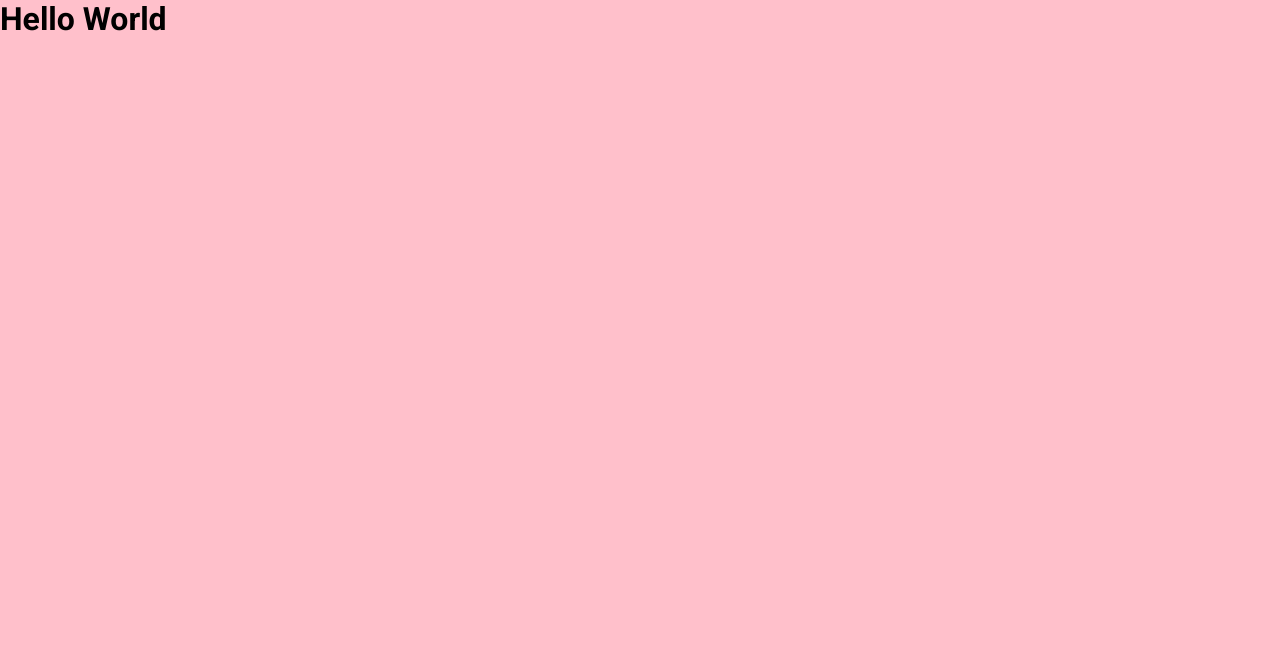
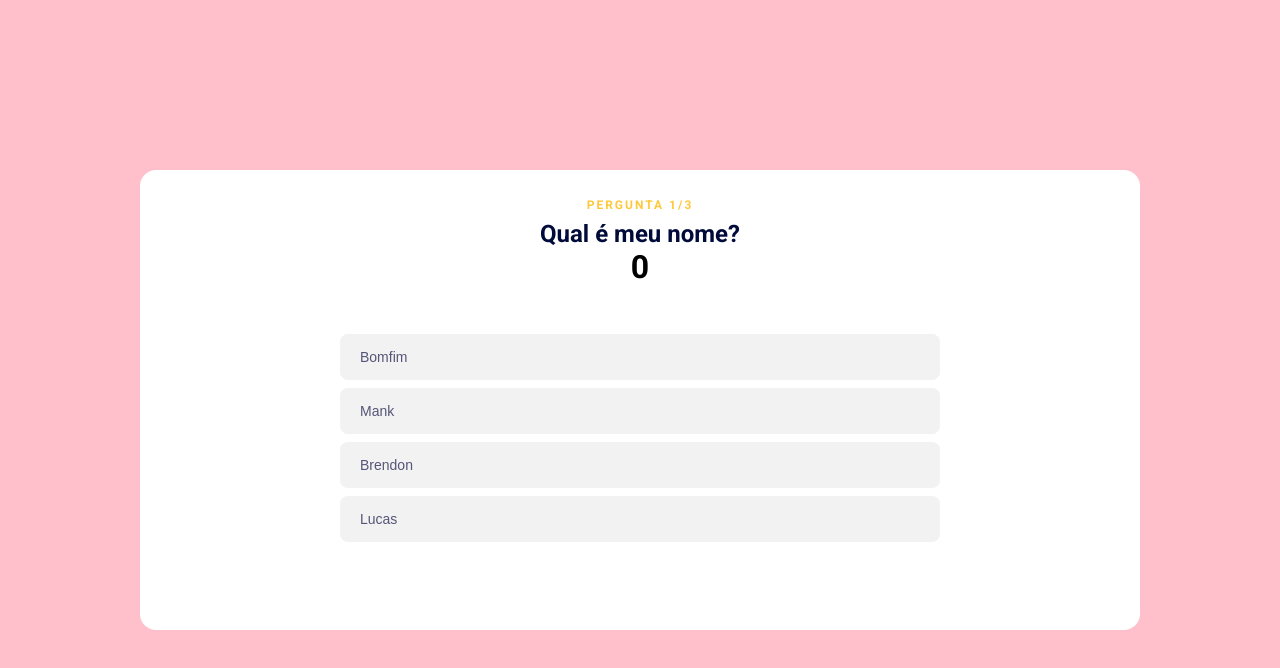
Before and after one commit to FubuBuiu/learning_React, a React (Vite) app: page / in a window 1280 px wide. Shown: the top 668 px of the page. Built offline with nearby package versions, Linux system fonts and the light colour scheme.

Commit message:
feat: create layout and button fuctionality

```diff
--- a/src/App.jsx
+++ b/src/App.jsx
@@ -1,6 +1,7 @@
 import "./styles/global.css";
+import { Quiz } from "./components/Quiz";
 function App() {
-  return <h1>Hello World</h1>;
+  return <Quiz />;
 }
 
 export default App;
--- /dev/null
+++ b/src/components/Answer/index.jsx
@@ -0,0 +1,19 @@
+import stylesAnswer from "./styles.module.css";
+import PropTypes from "prop-types";
+
+export function Answer({ answer, question, checkAnswer }) {
+  return (
+    <button
+      className={stylesAnswer.container}
+      onClick={(event) => checkAnswer(event, question, answer)}
+    >
+      {answer}
+    </button>
+  );
+}
+
+Answer.propTypes = {
+  answer: PropTypes.string,
+  question: PropTypes.object,
+  checkAnswer: PropTypes.func,
+};
--- /dev/null
+++ b/src/components/Answer/styles.module.css
@@ -0,0 +1,14 @@
+.container {
+  display: flex;
+  align-items: center;
+  background-color: #f2f2f2;
+  height: 46px;
+  width: 100%;
+  border: 0;
+  margin: 8px 0;
+  border-radius: 8px;
+  color: #565577;
+  font-size: 14px;
+  padding: 0 20px;
+  cursor: pointer;
+}
--- /dev/null
+++ b/src/components/Quiz/index.jsx
@@ -0,0 +1,74 @@
+import { useState } from "react";
+import styleQuiz from "./styles.module.css";
+import { Answer } from "../Answer";
+
+const QUESTIONS_MOCK = [
+  {
+    id: 1,
+    question: "Qual é meu nome?",
+    answers: ["Bomfim", "Mank", "Brendon", "Lucas"],
+    correctAnswer: "Brendon",
+  },
+  {
+    id: 2,
+    question: "Quantos anos Brendon tem?",
+    answers: ["23", "24", "25", "26"],
+    correctAnswer: "24",
+  },
+  {
+    id: 3,
+    question: "Qual é o apelido de Brendon?",
+    answers: ["Fubu", "Irineu", "Negueba", "Japa"],
+    correctAnswer: "Fubu",
+  },
+];
+
+export function Quiz() {
+  const currentQuestion = QUESTIONS_MOCK[0];
+
+  const [correctAnswerCounter, setCounter] = useState(0);
+  const [isQuestionAnswered, setIsQuestionAnswered] = useState(false);
+
+  function checkAnswer(event, question, answer) {
+    if (!isQuestionAnswered) {
+      const isCorrectAnswer = question.correctAnswer === answer;
+      const resultClassName = isCorrectAnswer
+        ? styleQuiz.correct
+        : styleQuiz.incorrect;
+
+      if (isCorrectAnswer) {
+        setIsQuestionAnswered(true);
+        setCounter(correctAnswerCounter + 1);
+      }
+
+      event.target.classList.toggle(resultClassName);
+    }
+  }
+
+  return (
+    <div className={styleQuiz.container}>
+      <div className={styleQuiz.card}>
+        <div className={styleQuiz.quiz}>
+          <header className={styleQuiz.quizHeader}>
+            <span className={styleQuiz.questionCount}>PERGUNTA 1/3</span>
+            <p className={styleQuiz.question}>{currentQuestion.question}</p>
+          </header>
+
+          <h1>{correctAnswerCounter}</h1>
+
+          <ul className={styleQuiz.answers}>
+            {currentQuestion.answers.map((answer) => (
+              <li key={answer} className={styleQuiz.answerItem}>
+                <Answer
+                  answer={answer}
+                  question={currentQuestion}
+                  checkAnswer={checkAnswer}
+                />
+              </li>
+            ))}
+          </ul>
+        </div>
+      </div>
+    </div>
+  );
+}
--- /dev/null
+++ b/src/components/Quiz/styles.module.css
@@ -0,0 +1,65 @@
+.container {
+  display: flex;
+  justify-content: center;
+  align-items: center;
+  height: 100%;
+}
+
+.card {
+  display: flex;
+  background-color: white;
+  border-radius: 16px;
+  max-width: 1000px;
+  width: 100%;
+}
+
+.quiz {
+  display: flex;
+  flex-direction: column;
+  justify-content: center;
+  align-items: center;
+  width: 100%;
+  height: 100%;
+  padding: 20px 20px 80px;
+}
+
+.quizHeader {
+  display: flex;
+  flex-direction: column;
+  align-items: center;
+  margin-top: 8px;
+}
+
+.questionCount {
+  font-weight: bold;
+  font-size: 12px;
+  color: #ffc83a;
+  letter-spacing: 2px;
+}
+
+.question {
+  color: #000b39;
+  font-size: 24px;
+  font-weight: bold;
+  margin-top: 8px;
+}
+
+.answers {
+  margin-top: 40px;
+  max-width: 600px;
+  width: 100%;
+}
+
+.answerItem {
+  list-style: none;
+}
+
+.correct {
+  border: 2px solid #4caf50 !important;
+  background-color: #e8f5e9 !important;
+}
+
+.incorrect {
+  border: 2px solid #ff1744 !important;
+  background-color: #ffebee !important;
+}
```
